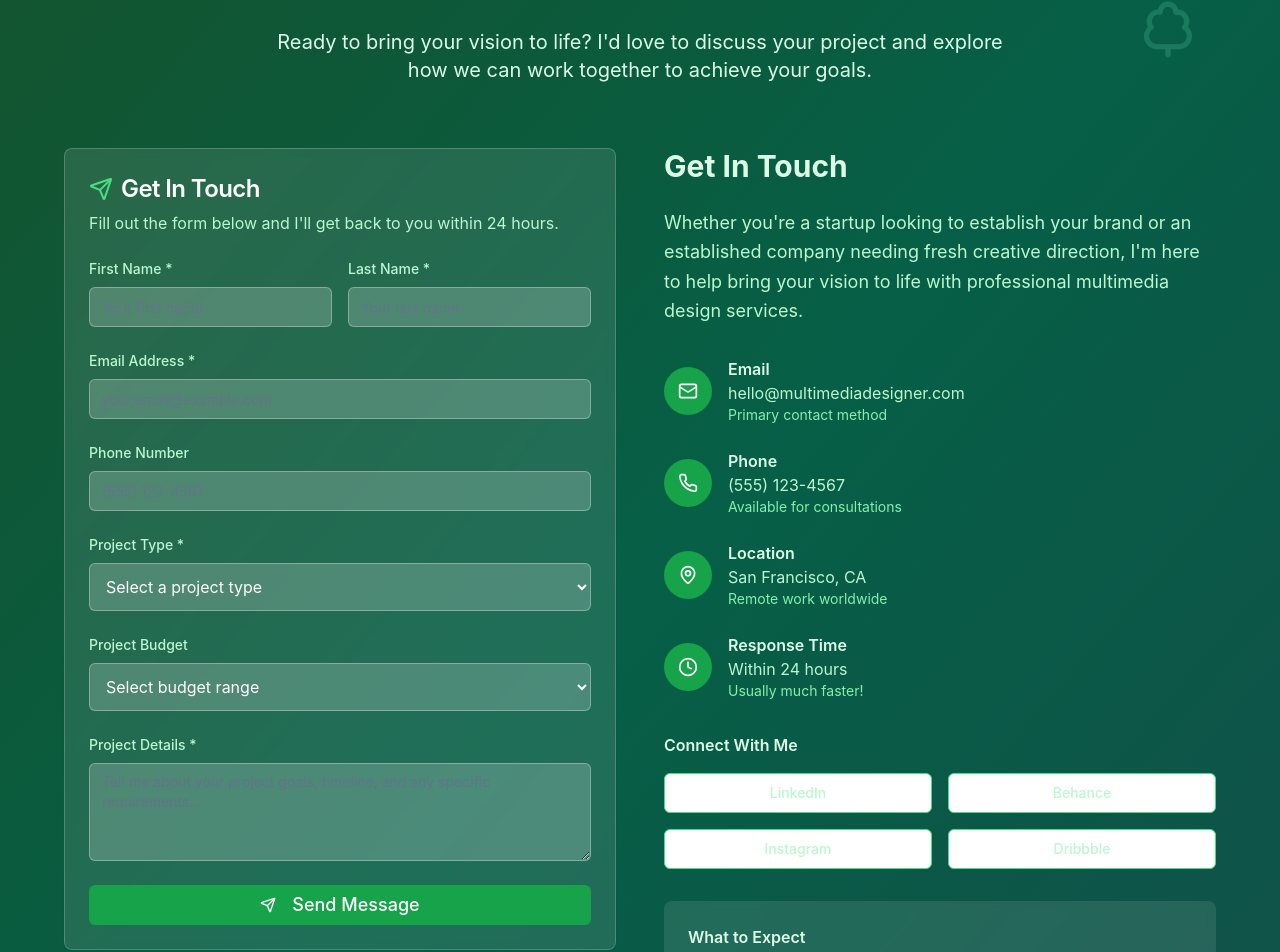
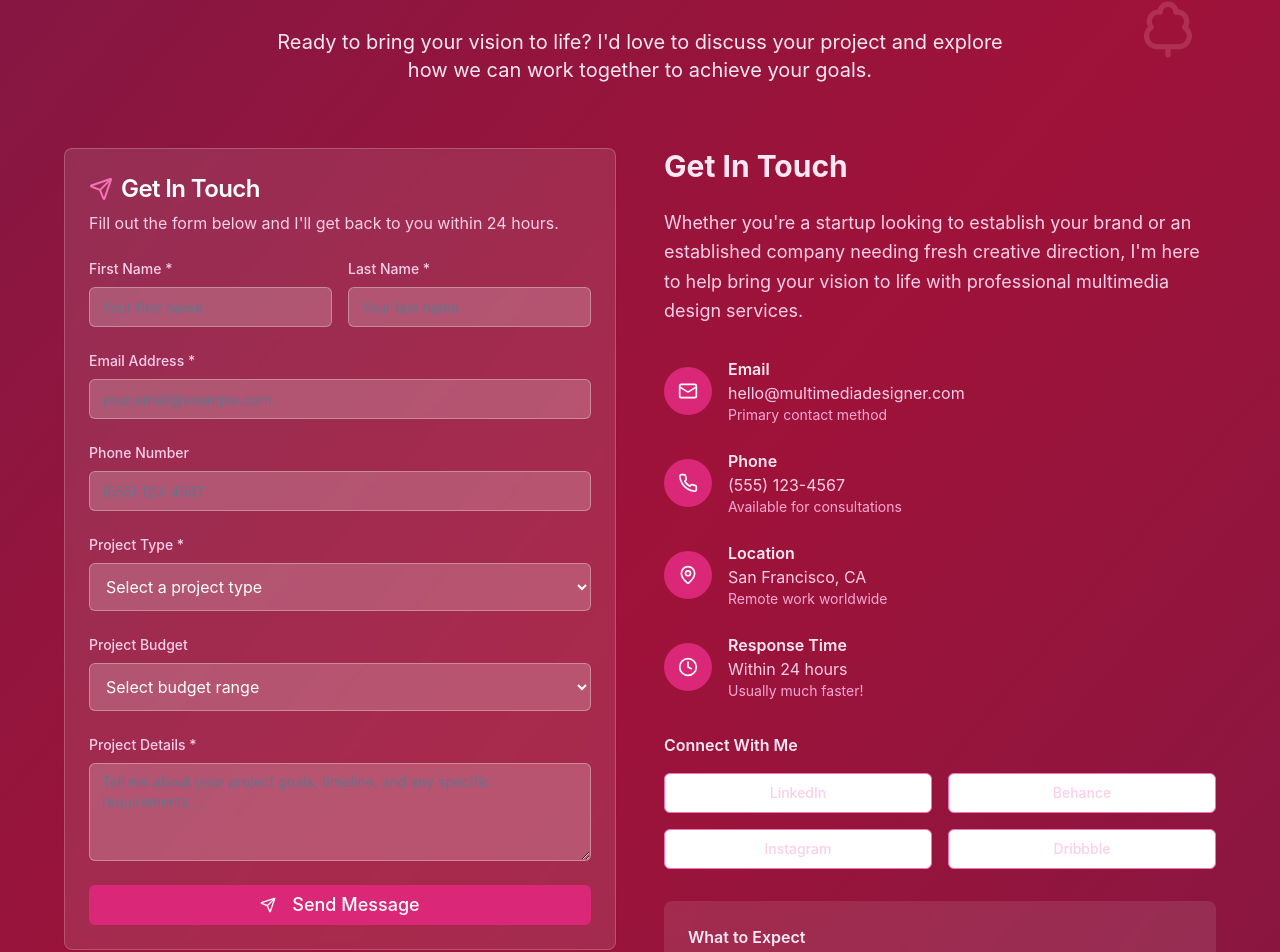
Before and after one commit to crea17/thriving-web-garden, a React (Vite) app: page / in a window 1280 px wide. Shown: the part 5620-6572 px from the top of the page. Built offline with nearby package versions, Linux system fonts and the light colour scheme.

Commit message:
Fix: Contact section headline color
Changed the "Let's Create Something Amazing" headline color to pink.

```diff
--- a/src/components/Contact.tsx
+++ b/src/components/Contact.tsx
@@ -7,16 +7,16 @@ import { Card, CardContent, CardHeader, CardTitle } from '@/components/ui/card';
 
 const Contact = () => {
   return (
-    <section id="contact" className="py-20 px-6 bg-gradient-to-br from-green-900 via-emerald-800 to-teal-900 text-white relative overflow-hidden">
+    <section id="contact" className="py-20 px-6 bg-gradient-to-br from-pink-900 via-rose-800 to-pink-900 text-white relative overflow-hidden">
       {/* Background decorative elements */}
       <div className="absolute top-20 left-10 animate-float">
-        <Leaf className="text-green-300 w-12 h-12 opacity-30" />
+        <Leaf className="text-pink-300 w-12 h-12 opacity-30" />
       </div>
       <div className="absolute top-40 right-20 animate-float delay-1000">
-        <TreeDeciduous className="text-emerald-300 w-16 h-16 opacity-20" />
+        <TreeDeciduous className="text-rose-300 w-16 h-16 opacity-20" />
       </div>
       <div className="absolute bottom-20 left-1/4 animate-float delay-2000">
-        <Sprout className="text-teal-300 w-10 h-10 opacity-25" />
+        <Sprout className="text-pink-300 w-10 h-10 opacity-25" />
       </div>
 
       <div className="max-w-6xl mx-auto relative z-10">
@@ -24,8 +24,8 @@ const Contact = () => {
           <h2 className="text-4xl md:text-5xl font-bold mb-6">
             Let's Create Something Amazing
           </h2>
-          <div className="w-24 h-1 bg-green-400 mx-auto mb-8"></div>
-          <p className="text-xl text-green-100 max-w-3xl mx-auto">
+          <div className="w-24 h-1 bg-pink-400 mx-auto mb-8"></div>
+          <p className="text-xl text-pink-100 max-w-3xl mx-auto">
             Ready to bring your vision to life? I'd love to discuss your project
             and explore how we can work together to achieve your goals.
           </p>
@@ -36,62 +36,62 @@ const Contact = () => {
           <Card className="bg-white/10 backdrop-blur-sm border-white/20">
             <CardHeader>
               <CardTitle className="text-2xl text-white flex items-center gap-2">
-                <Send className="w-6 h-6 text-green-400" />
+                <Send className="w-6 h-6 text-pink-400" />
                 Get In Touch
               </CardTitle>
-              <p className="text-green-200">
+              <p className="text-pink-200">
                 Fill out the form below and I'll get back to you within 24 hours.
               </p>
             </CardHeader>
             <CardContent className="space-y-6">
               <div className="grid grid-cols-1 md:grid-cols-2 gap-4">
                 <div>
-                  <label className="block text-green-200 text-sm font-medium mb-2">
+                  <label className="block text-pink-200 text-sm font-medium mb-2">
                     First Name *
                   </label>
                   <Input
                     placeholder="Your first name"
-                    className="bg-white/20 border-white/30 text-white placeholder-green-200"
+                    className="bg-white/20 border-white/30 text-white placeholder-pink-200"
                     required
                   />
                 </div>
                 <div>
-                  <label className="block text-green-200 text-sm font-medium mb-2">
+                  <label className="block text-pink-200 text-sm font-medium mb-2">
                     Last Name *
                   </label>
                   <Input
                     placeholder="Your last name"
-                    className="bg-white/20 border-white/30 text-white placeholder-green-200"
+                    className="bg-white/20 border-white/30 text-white placeholder-pink-200"
                     required
                   />
                 </div>
               </div>
 
               <div>
-                <label className="block text-green-200 text-sm font-medium mb-2">
+                <label className="block text-pink-200 text-sm font-medium mb-2">
                   Email Address *
                 </label>
                 <Input
                   type="email"
                   placeholder="your.email@example.com"
-                  className="bg-white/20 border-white/30 text-white placeholder-green-200"
+                  className="bg-white/20 border-white/30 text-white placeholder-pink-200"
                   required
                 />
               </div>
 
               <div>
-                <label className="block text-green-200 text-sm font-medium mb-2">
+                <label className="block text-pink-200 text-sm font-medium mb-2">
                   Phone Number
                 </label>
                 <Input
                   type="tel"
                   placeholder="(555) 123-4567"
-                  className="bg-white/20 border-white/30 text-white placeholder-green-200"
+                  className="bg-white/20 border-white/30 text-white placeholder-pink-200"
                 />
               </div>
 
               <div>
-                <label className="block text-green-200 text-sm font-medium mb-2">
+                <label className="block text-pink-200 text-sm font-medium mb-2">
                   Project Type *
                 </label>
                 <select className="w-full p-3 rounded-md bg-white/20 border border-white/30 text-white" required>
@@ -108,7 +108,7 @@ const Contact = () => {
               </div>
 
               <div>
-                <label className="block text-green-200 text-sm font-medium mb-2">
+                <label className="block text-pink-200 text-sm font-medium mb-2">
                   Project Budget
                 </label>
                 <select className="w-full p-3 rounded-md bg-white/20 border border-white/30 text-white">
@@ -122,18 +122,18 @@ const Contact = () => {
               </div>
 
               <div>
-                <label className="block text-green-200 text-sm font-medium mb-2">
+                <label className="block text-pink-200 text-sm font-medium mb-2">
                   Project Details *
                 </label>
                 <Textarea
                   placeholder="Tell me about your project goals, timeline, and any specific requirements..."
                   rows={4}
-                  className="bg-white/20 border-white/30 text-white placeholder-green-200"
+                  className="bg-white/20 border-white/30 text-white placeholder-pink-200"
                   required
                 />
               </div>
 
-              <Button className="w-full bg-green-600 hover:bg-green-700 text-white py-3 text-lg transition-all duration-300 hover:scale-105">
+              <Button className="w-full bg-pink-600 hover:bg-pink-700 text-white py-3 text-lg transition-all duration-300 hover:scale-105">
                 <Send className="w-5 h-5 mr-2" />
                 Send Message
               </Button>
@@ -143,10 +143,10 @@ const Contact = () => {
           {/* Contact Information */}
           <div className="space-y-8">
             <div>
-              <h3 className="text-3xl font-bold mb-6 text-green-100">
+              <h3 className="text-3xl font-bold mb-6 text-pink-100">
                 Get In Touch
               </h3>
-              <p className="text-lg text-green-200 leading-relaxed mb-8">
+              <p className="text-lg text-pink-200 leading-relaxed mb-8">
                 Whether you're a startup looking to establish your brand or an
                 established company needing fresh creative direction, I'm here to help
                 bring your vision to life with professional multimedia design services.
@@ -155,72 +155,72 @@ const Contact = () => {
 
             <div className="space-y-6">
               <div className="flex items-center space-x-4">
-                <div className="w-12 h-12 bg-green-600 rounded-full flex items-center justify-center">
+                <div className="w-12 h-12 bg-pink-600 rounded-full flex items-center justify-center">
                   <Mail className="text-white w-5 h-5" />
                 </div>
                 <div>
-                  <h4 className="font-semibold text-green-100">Email</h4>
-                  <p className="text-green-200">hello@multimediadesigner.com</p>
-                  <p className="text-sm text-green-300">Primary contact method</p>
+                  <h4 className="font-semibold text-pink-100">Email</h4>
+                  <p className="text-pink-200">hello@multimediadesigner.com</p>
+                  <p className="text-sm text-pink-300">Primary contact method</p>
                 </div>
               </div>
 
               <div className="flex items-center space-x-4">
-                <div className="w-12 h-12 bg-green-600 rounded-full flex items-center justify-center">
+                <div className="w-12 h-12 bg-pink-600 rounded-full flex items-center justify-center">
                   <Phone className="text-white w-5 h-5" />
                 </div>
                 <div>
-                  <h4 className="font-semibold text-green-100">Phone</h4>
-                  <p className="text-green-200">(555) 123-4567</p>
-                  <p className="text-sm text-green-300">Available for consultations</p>
+                  <h4 className="font-semibold text-pink-100">Phone</h4>
+                  <p className="text-pink-200">(555) 123-4567</p>
+                  <p className="text-sm text-pink-300">Available for consultations</p>
                 </div>
               </div>
 
               <div className="flex items-center space-x-4">
-                <div className="w-12 h-12 bg-green-600 rounded-full flex items-center justify-center">
+                <div className="w-12 h-12 bg-pink-600 rounded-full flex items-center justify-center">
                   <MapPin className="text-white w-5 h-5" />
                 </div>
                 <div>
-                  <h4 className="font-semibold text-green-100">Location</h4>
-                  <p className="text-green-200">San Francisco, CA</p>
-                  <p className="text-sm text-green-300">Remote work worldwide</p>
+                  <h4 className="font-semibold text-pink-100">Location</h4>
+                  <p className="text-pink-200">San Francisco, CA</p>
+                  <p className="text-sm text-pink-300">Remote work worldwide</p>
                 </div>
               </div>
 
               <div className="flex items-center space-x-4">
-                <div className="w-12 h-12 bg-green-600 rounded-full flex items-center justify-center">
+                <div className="w-12 h-12 bg-pink-600 rounded-full flex items-center justify-center">
                   <Clock className="text-white w-5 h-5" />
                 </div>
                 <div>
-                  <h4 className="font-semibold text-green-100">Response Time</h4>
-                  <p className="text-green-200">Within 24 hours</p>
-                  <p className="text-sm text-green-300">Usually much faster!</p>
+                  <h4 className="font-semibold text-pink-100">Response Time</h4>
+                  <p className="text-pink-200">Within 24 hours</p>
+                  <p className="text-sm text-pink-300">Usually much faster!</p>
                 </div>
               </div>
             </div>
 
             {/* Professional Links */}
             <div className="space-y-4">
-              <h4 className="font-semibold text-green-100">Connect With Me</h4>
+              <h4 className="font-semibold text-pink-100">Connect With Me</h4>
               <div className="grid grid-cols-2 gap-4">
-                <Button variant="outline" className="border-green-400 text-green-200 hover:bg-green-600 hover:text-white">
+                <Button variant="outline" className="border-pink-400 text-pink-200 hover:bg-pink-600 hover:text-white">
                   LinkedIn
                 </Button>
-                <Button variant="outline" className="border-green-400 text-green-200 hover:bg-green-600 hover:text-white">
+                <Button variant="outline" className="border-pink-400 text-pink-200 hover:bg-pink-600 hover:text-white">
                   Behance
                 </Button>
-                <Button variant="outline" className="border-green-400 text-green-200 hover:bg-green-600 hover:text-white">
+                <Button variant="outline" className="border-pink-400 text-pink-200 hover:bg-pink-600 hover:text-white">
                   Instagram
                 </Button>
-                <Button variant="outline" className="border-green-400 text-green-200 hover:bg-green-600 hover:text-white">
+                <Button variant="outline" className="border-pink-400 text-pink-200 hover:bg-pink-600 hover:text-white">
                   Dribbble
                 </Button>
               </div>
             </div>
 
             <div className="mt-12 p-6 bg-white/10 rounded-lg backdrop-blur-sm">
-              <h4 className="font-semibold text-green-100 mb-3">What to Expect</h4>
-              <ul className="text-green-200 space-y-2 text-sm">
+              <h4 className="font-semibold text-pink-100 mb-3">What to Expect</h4>
+              <ul className="text-pink-200 space-y-2 text-sm">
                 <li>• Free initial consultation to discuss your project</li>
                 <li>• Detailed proposal with timeline and pricing</li>
                 <li>• Regular updates throughout the project</li>
@@ -233,7 +233,7 @@ const Contact = () => {
 
         {/* Footer */}
         <div className="mt-20 pt-8 border-t border-white/20 text-center">
-          <p className="text-green-200">
+          <p className="text-pink-200">
             © 2024 Multimedia Designer Portfolio. Creating visual stories that inspire action.
           </p>
         </div>
```
